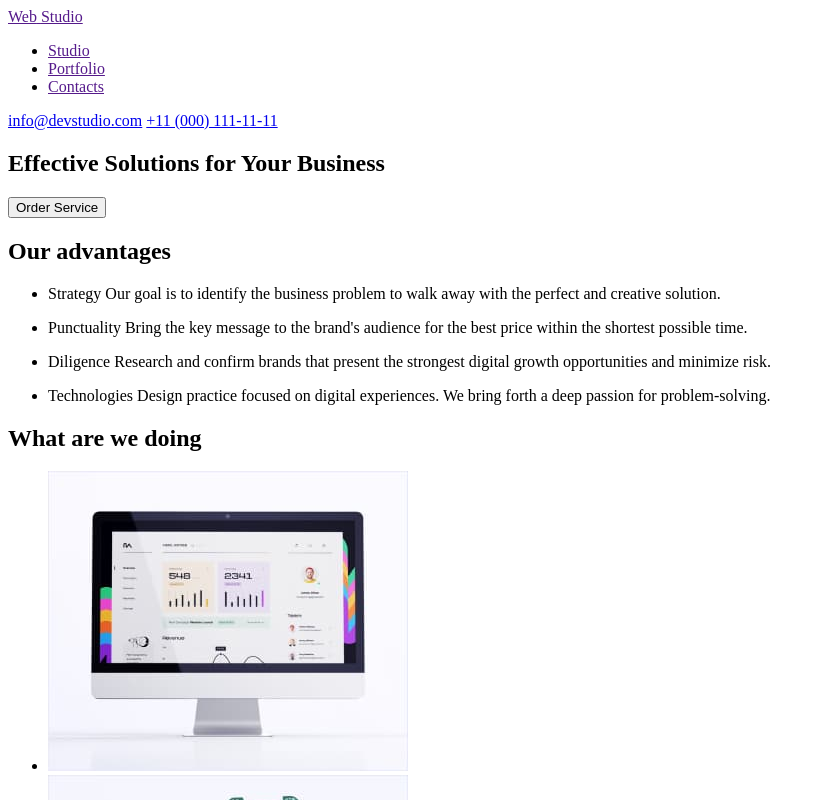
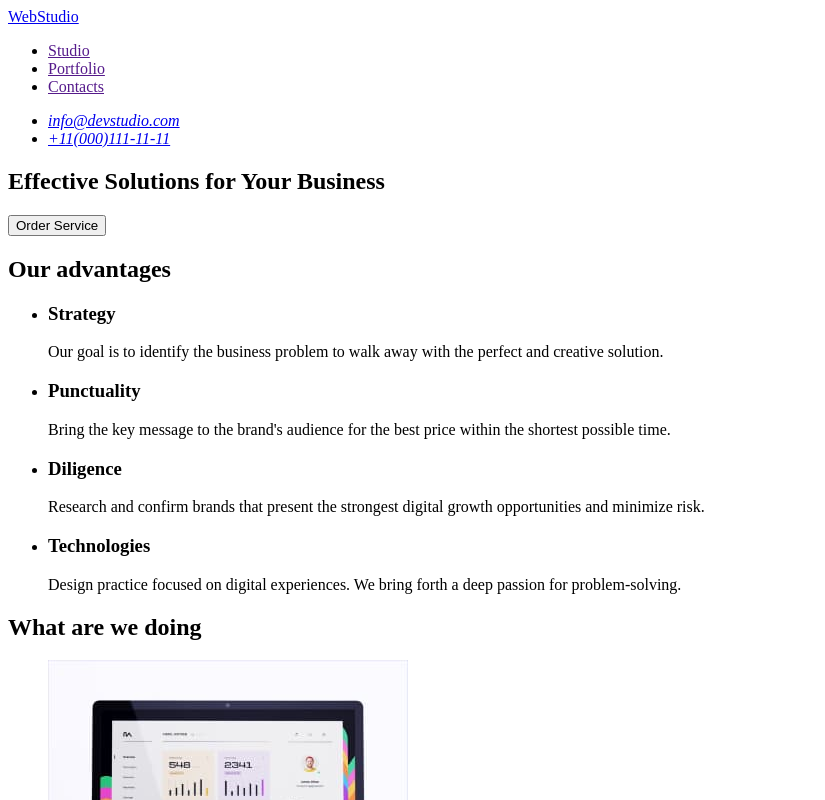
Before and after one commit to Pro-Bogdan/goit-markup-hw-01, a plain HTML site: page index.html in a window 1280 px wide. Shown: the top 800 px of the page, without its empty margins (0-825 px from the left). Drawn offline with Linux system fonts and the light colour scheme.

Commit message:
check mistakes 1

```diff
--- a/index.html
+++ b/index.html
@@ -9,14 +9,11 @@
 
   <body>
     <header>
-      <!-- logo -->
-      <a href="">
-        <span>Web</span>
-        <span>Studio</span>
-      </a>
-
       <!-- navigation -->
       <nav>
+        <!-- logo -->
+        <a href="./index.html">WebStudio</a>
+
         <ul>
           <li><a href="">Studio</a></li>
           <li><a href="">Portfolio</a></li>
@@ -25,8 +22,12 @@
       </nav>
 
       <!-- contacts -->
-      <a href="mailto:info@devstudio.com">info@devstudio.com</a>
-      <a href="tel:+11(000)111-11-11">+11 (000) 111-11-11</a>
+      <address>
+        <ul>
+          <li><a href="mailto:info@devstudio.com">info@devstudio.com</a></li>
+          <li><a href="tel:+110001111111">+11(000)111-11-11</a></li>
+        </ul>
+      </address>
     </header>
 
     <main>
@@ -41,39 +42,31 @@
         <h2>Our advantages</h2>
         <ul>
           <li>
+            <h3>Strategy</h3>
             <p>
-              <span>Strategy</span>
-              <span>
-                Our goal is to identify the business problem to walk away with
-                the perfect and creative solution.
-              </span>
+              Our goal is to identify the business problem to walk away with the
+              perfect and creative solution.
             </p>
           </li>
           <li>
+            <h3>Punctuality</h3>
             <p>
-              <span>Punctuality</span>
-              <span>
               Bring the key message to the brand's audience for the best price
               within the shortest possible time.
-              </span>
             </p>
           </li>
           <li>
+            <h3>Diligence</h3>
             <p>
-              <span>Diligence</span>
-              <span>
               Research and confirm brands that present the strongest digital
               growth opportunities and minimize risk.
-              </span>
             </p>
           </li>
           <li>
+            <h3>Technologies</h3>
             <p>
-              <span>Technologies</span>
-              <span>
               Design practice focused on digital experiences. We bring forth a
               deep passion for problem-solving.
-              </span>
             </p>
           </li>
         </ul>
@@ -117,7 +110,8 @@
               alt="photo Mark Guerrero"
               width="264"
             />
-            <p><strong>Mark Guerrero</strong>Product Designer</p>
+            <h3>Mark Guerrero</h3>
+            <p>Product Designer</p>
           </li>
           <li>
             <img
@@ -125,7 +119,8 @@
               alt="photo Tom Ford"
               width="264"
             />
-            <p><strong>Tom Ford</strong>Frontend Developer</p>
+            <h3>Tom Ford</h3>
+            <p>Developer</p>
           </li>
           <li>
             <img
@@ -133,7 +128,8 @@
               alt="photo Camila Garcia"
               width="264"
             />
-            <p><strong>MCamila Garcia</strong>Marketing</p>
+            <h3>MCamila Garcia</h3>
+            <p>Marketing</p>
           </li>
           <li>
             <img
@@ -141,7 +137,8 @@
               alt="photo Daniel Wilson"
               width="264"
             />
-            <p><strong>Daniel Wilson</strong>UI Designer</p>
+            <h3>Daniel Wilson</h3>
+            <p>UI Designer</p>
           </li>
         </ul>
       </section>
@@ -149,10 +146,7 @@
 
     <footer>
       <!-- logo -->
-      <a href="">
-        <span>Web</span>
-        <span>Studio</span>
-      </a>
+      <a href="./index.html">WebStudio</a>
 
       <p>
         Increase the flow of customers and sales for your business with digital
@@ -160,5 +154,4 @@
       </p>
     </footer>
   </body>
-
 </html>
```
Lines whose indentation alone changed are shown as unchanged.
